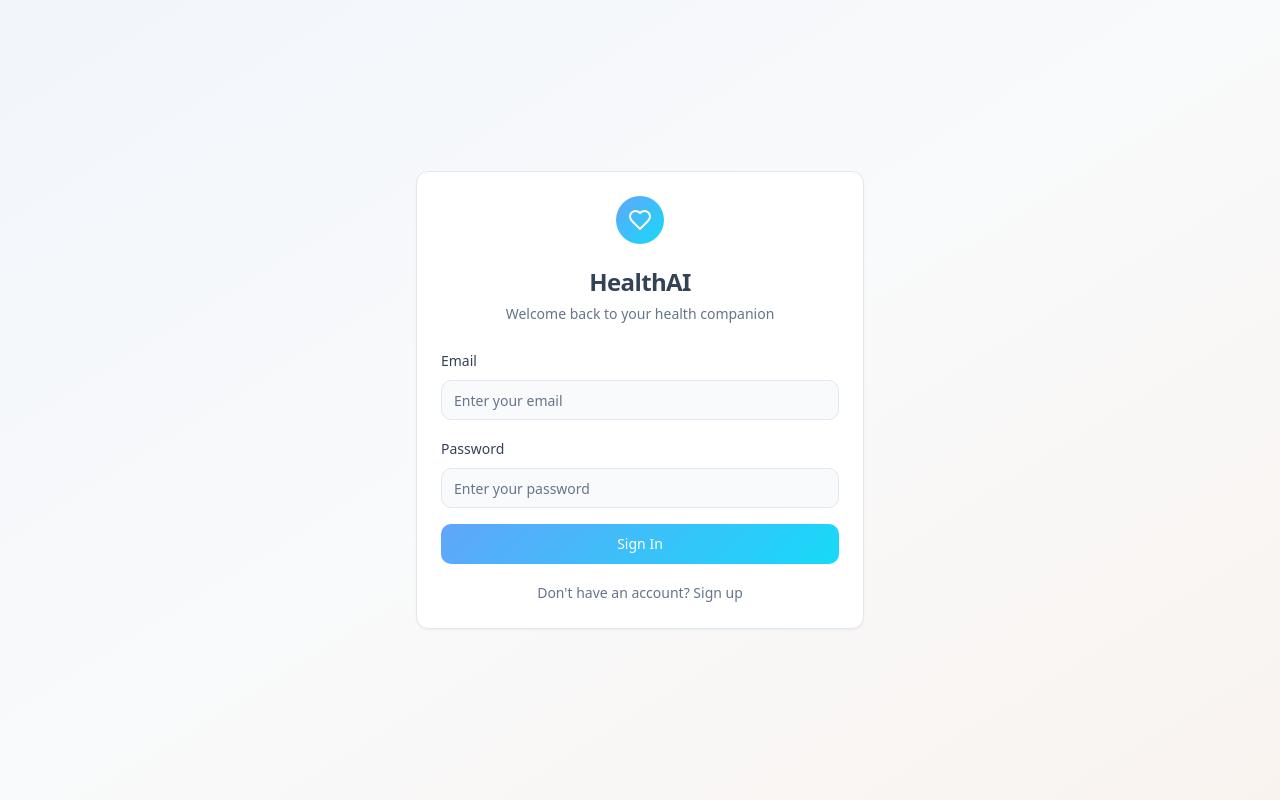
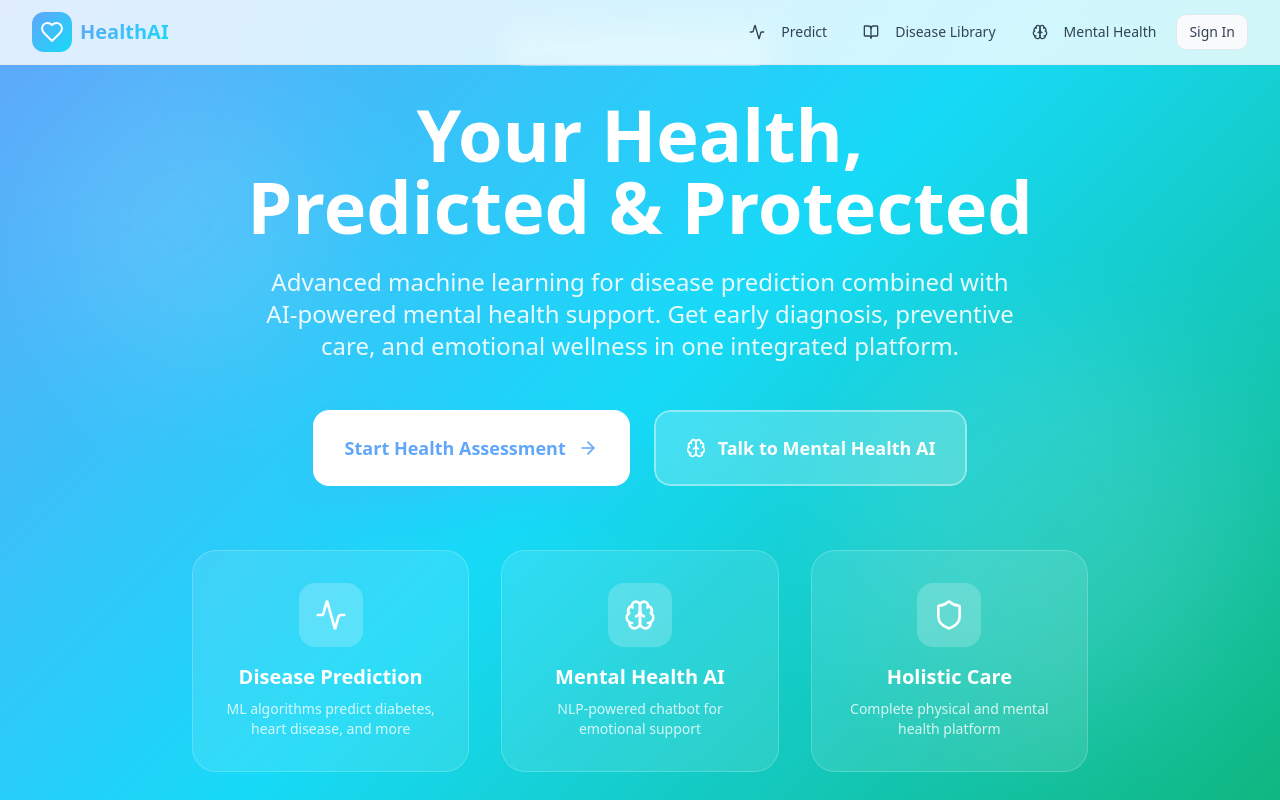
Before and after one commit to AnanyaB-05/HealthPro, a React (Vite) app: page / in a window 1280 px wide. Built offline with nearby package versions, Linux system fonts and the light colour scheme; the HTML template or start-up script is replaced by a standard one.

Commit message:
Fix: Set main home page as landing page

```diff
--- a/src/App.tsx
+++ b/src/App.tsx
@@ -19,8 +19,8 @@ const App = () => (
       <Sonner />
       <BrowserRouter>
         <Routes>
-          <Route path="/" element={<Auth />} />
-          <Route path="/home" element={<Index />} />
+          <Route path="/" element={<Index />} />
+          <Route path="/auth" element={<Auth />} />
           <Route path="/predict" element={<Predict />} />
           <Route path="/mental-health" element={<MentalHealth />} />
           <Route path="/disease-library" element={<DiseaseLibraryPage />} />
```
